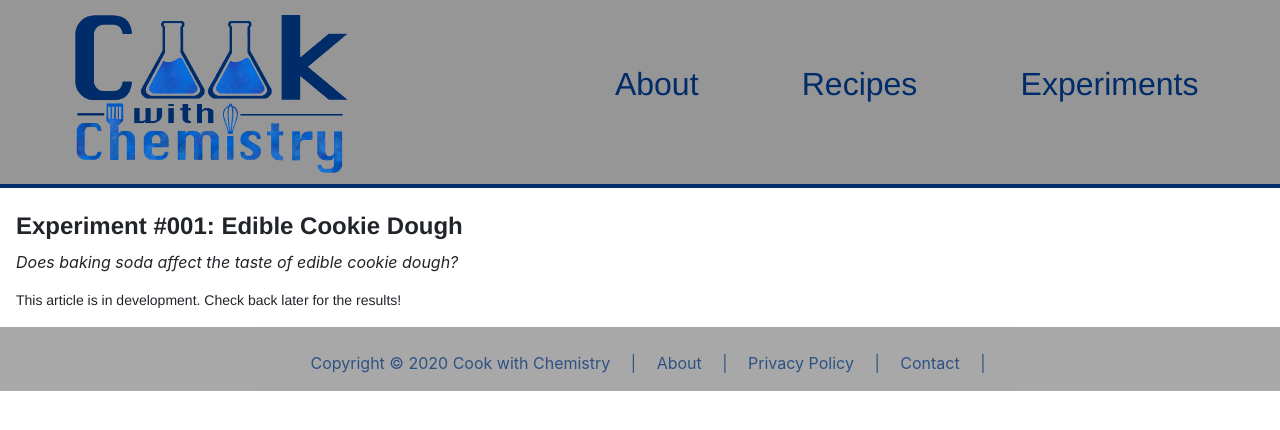
After one commit to NikZprojects/CWC, a Flask app: page /experiments/edible_cookie_dough/ in a window 1280 px wide. The commit adds this page. Shown: the top 430 px of the page. Run offline with Flask 2, Linux system fonts and the light colour scheme; some libraries are stand-ins or nearby versions.

Commit message:
Added pictures, updates about, expt, recipes, changed all of cover page.
Major update: using all new pictures, added recipes for cookie dough
recipes, removed old links for avocado toast and espresso (html files
still exist for later on). updated style sheet to allow a space when a
span section is added for h2's (captions)

```diff
--- a/main.py
+++ b/main.py
@@ -55,13 +55,21 @@ def cold_brew_redirect():
 def cold_brew():
     return render_template("recipes/cold_brew.html")
 
-@app.route("/recipes/avocado_toast")
-def avocado_toast_redirect():
-    return redirect("/recipes/avocado_toast/", code=302)
+@app.route("/recipes/cookie_dough_cupcakes")
+def cookie_dough_cupcakes_redirect():
+    return redirect("/recipes/cookie_dough_cupcakes/", code=302)
 
-@app.route("/recipes/avocado_toast/")
-def avocado_toast():
-    return render_template("recipes/avocado_toast.html")
+@app.route("/recipes/cookie_dough_cupcakes/")
+def cookie_dough_cupcakes():
+    return render_template("recipes/cookie_dough_cupcakes.html")
+
+@app.route("/experiments/edible_cookie_dough")
+def edible_cookie_dough_redirect():
+    return redirect("/experiments/edible_cookie_dough/", code=302)
+
+@app.route("/experiments/edible_cookie_dough/")
+def edible_cookie_dough():
+    return render_template("experiments/edible_cookie_dough.html")
 
 secret_path = path.join(app.root_path, 'secret_key')
 if path.exists(secret_path):
--- a/static/scripts/style.css
+++ b/static/scripts/style.css
@@ -16,7 +16,7 @@
      opacity: 1;
    }
    h2 {
-     font-size: calc(1.5rem + 1vw);
+     font-size: calc(1rem + 2vw);
    }
  }
 /* Desktop only */
@@ -31,6 +31,9 @@
   }
 }
 
+h2 span {
+  display:block;
+}
  .image {
     position: relative;
     width: 100%; /*for IE6 and earlier */
@@ -69,6 +72,7 @@ h2 {
 pre {
  font-family: helvetica;
  white-space:pre-wrap;
+ font-style: normal;
 }
 
 strong {
--- /dev/null
+++ b/templates/experiments/edible_cookie_dough.html
@@ -0,0 +1,17 @@
+{% extends "index.html" %}
+{% block content %}
+<head><title>Edible Cookie Dough</title></head>
+
+<body>
+<div class="article ml-3 mr-3">
+<h1><strong>Experiment #001: Edible Cookie Dough</strong></h1>
+
+<p><i>Does baking soda affect the taste of edible cookie dough?</i></p>
+
+<pre>
+This article is in development. Check back later for the results!
+</pre>
+</div>
+</body>
+
+{% endblock %}
--- a/templates/index.html
+++ b/templates/index.html
@@ -42,24 +42,24 @@
   <body class="container-fluid">
     <div class="row align-items-center mw-100 mx-3">
       <div class="col-md p-2">
-        <a href="/recipes/espresso/">
-          <div class="image"><img class="img-fluid rounded" src="/static/img/espresso-2.JPG"  alt="Espresso">
-            <div class="caption"><h2>Espresso</h2></div>
-          </div>
+        <a href="/recipes/cookie_dough_cupcakes/">
+        <div class="image"><img class="img-fluid rounded" src="/static/img/CDC-1.JPG"  alt="Cookie Dough Cupcakes">
+          <div class="caption"><h2><span>Chocolate Chip</span><span>Cookie Dough Cupcakes</span></h2></div>
+        </div>
         </a>
       </div>
-      <div class="col-md-3 p-2">
+      <div class="col-md p-2">
         <a href="/recipes/cold_brew/">
-          <div class="image"><img class="img-fluid rounded" src="/static/img/coldbrew-9.JPG"  alt="Cold Brew">
-            <div class="caption"><h2>Cold Brew</h2></div>
+          <div class="image"><img class="img-fluid rounded" src="/static/img/coldbrew-13.JPG"  alt="Cold Brew">
+            <div class="caption"><h2><span>Vanilla Sweet Cream</span><span>Cold Brew</span></h2></div>
           </div>
         </a>
       </div>
       <div class="col-md p-2">
-        <a href="/recipes/avocado_toast/">
-        <div class="image"><img class="img-fluid rounded" src="/static/img/avotoast-1.JPG"  alt="Avocado Toast">
-          <div class="caption"><h2>Avocado Toast</h2></div>
-        </div>
+        <a href="/experiments/edible_cookie_dough/">
+          <div class="image"><img class="img-fluid rounded" src="/static/img/CDE.JPG"  alt="Edible Cookie Dough">
+            <div class="caption"><h2><span>Experiment #001:</span><span>Edible Cookie Dough</span></h2></div>
+          </div>
         </a>
       </div>
     </div>
--- a/templates/recipes/cold_brew.html
+++ b/templates/recipes/cold_brew.html
@@ -4,7 +4,7 @@
 
 <body class="container-fluid">
 <div class="row m-0 mw-100">
-<div class="col-md-6 ml-5 mr-5">
+<div class="col-md-6 ml-3 mr-3">
 <h1><b>Vanilla Sweet Cream Cold Brew</b></h1>
 
 <p><i>The closest you can get to Starbucks at home.</i></p>
--- a/templates/recipes/espresso.html
+++ b/templates/recipes/espresso.html
@@ -3,7 +3,7 @@
 <head><title>Homemade Espresso</title></head>
 
 <body>
-<div class="article ml-5 mr-5">
+<div class="article ml-3 mr-3">
 <h1><strong>Homemade Espresso</strong></h1>
 
 <p><i>Start your morning (or afternoon) with a kick.</i></p>
```
Also changed, not shown: templates/about.html (+8 -3 lines), templates/all_recipes.html (+20 -5 lines), templates/experiments.html (+14 -5 lines), templates/recipes/cookie_dough_cupcakes.html (renamed from templates/recipes/avocado_toast.html, +4 -4 lines), static/img/CDC-1.JPG (added), static/img/CDC-2.JPG (added), static/img/CDC-3.JPG (added), static/img/CDC-4.jpg (added), static/img/CDC-5.jpg (added), 5 other files.
